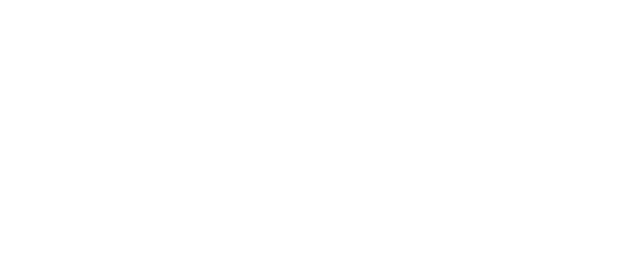
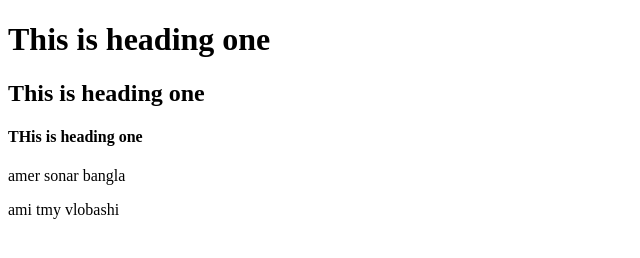
Before and after one commit to Shahatta/my-second-repo, a plain HTML site: page index.html in a window 1280 px wide. Shown: the whole page, without its empty margins (0-640 px from the left). Drawn offline with Linux system fonts and the light colour scheme.

Commit message:
adder header

```diff
--- a/index.html
+++ b/index.html
@@ -5,8 +5,13 @@
     <meta http-equiv="X-UA-Compatible" content="IE=edge">
     <meta name="viewport" content="width=device-width, initial-scale=1.0">
     <title>my-sceond-repo</title>
+    <link rel="stylesheet" href="style.css">
 </head>
 <body>
-
+    <h1>This is heading one</h1>
+    <h2>This is heading one</h2>
+    <h4>THis is heading one</h4>
+    <p>amer sonar bangla</p>
+    <p>ami tmy vlobashi</p>
 </body>
 </html>
```
